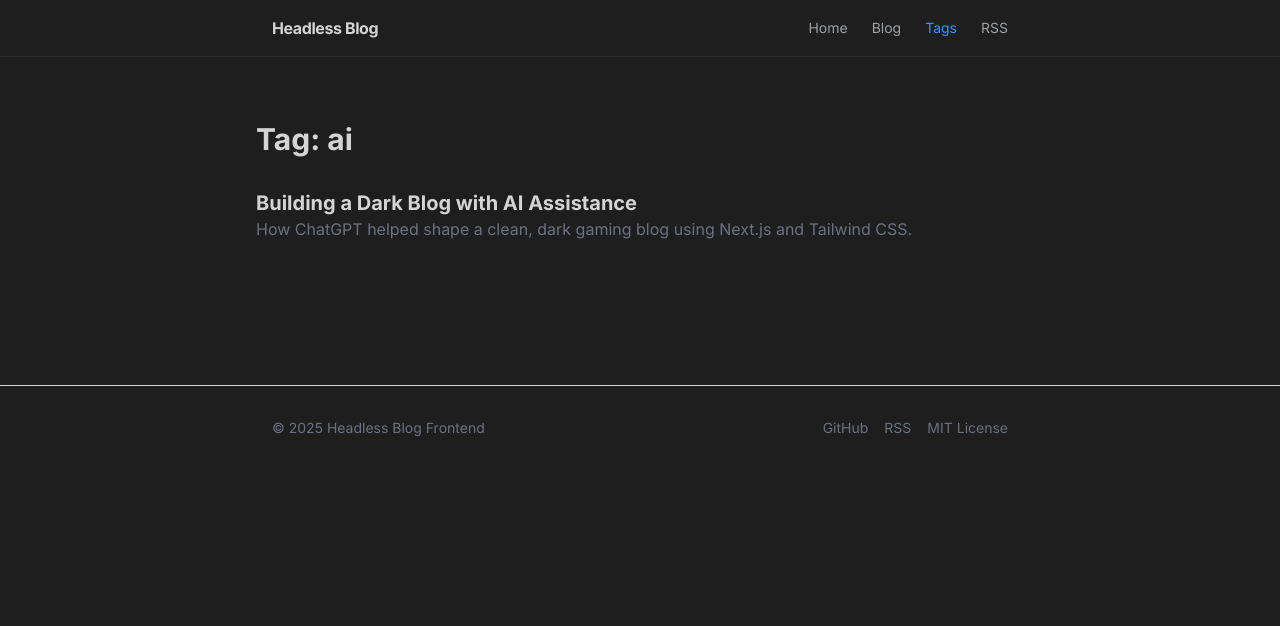
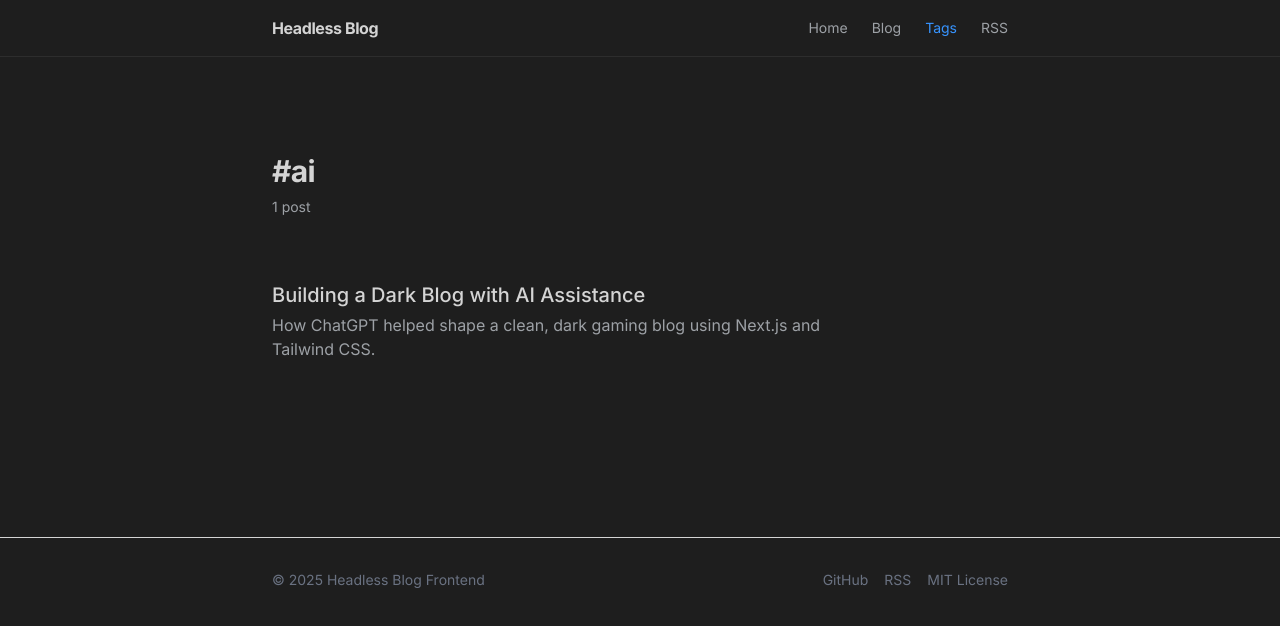
Before and after one commit to taman1990/headless-blog, a Next.js app: page /tags/ai in a window 1280 px wide. Shown: the top 626 px of the page. Built offline with nearby package versions, Linux system fonts and the light colour scheme.

Commit message:
Add Tags

```diff
--- a/src/app/tags/[tag]/page.tsx
+++ b/src/app/tags/[tag]/page.tsx
@@ -1,44 +1,67 @@
 import Link from "next/link";
 import { notFound } from "next/navigation";
-import { getAllTags, getPostsByTag } from "@/lib/posts";
+import { getAllPosts } from "@/lib/posts";
 
-export const dynamicParams = false;
+type Props = {
+  params: Promise<{
+    tag: string;
+  }>;
+};
 
-export async function generateStaticParams() {
-  const tags = getAllTags();
-  return tags.map((tag) => ({ tag }));
-}
+export default async function TagPage({ params }: Props) {
+  const { tag } = await params;
 
-export default function TagPage({
-  params,
-}: {
-  params: { tag: string };
-}) {
-  const posts = getPostsByTag(params.tag);
+  const posts = getAllPosts();
 
-  if (posts.length === 0) {
+  const filteredPosts = posts.filter((post) =>
+    post.tags?.includes(tag)
+  );
+
+  if (filteredPosts.length === 0) {
     notFound();
   }
 
   return (
-    <main className="max-w-3xl mx-auto py-16">
-      <h1 className="text-3xl font-bold mb-8">
-        Tag: {params.tag}
-      </h1>
+    <main className="max-w-3xl mx-auto px-4 py-24">
+      <header className="mb-16">
+        <h1 className="text-3xl font-semibold tracking-tight mb-2">
+          #{tag}
+        </h1>
+        <p className="text-text-secondary text-sm">
+          {filteredPosts.length} post
+          {filteredPosts.length > 1 ? "s" : ""}
+        </p>
+      </header>
 
-      <ul className="space-y-6">
-        {posts.map((post) => (
+      <ul className="space-y-12">
+        {filteredPosts.map((post) => (
           <li key={post.slug}>
             <Link
               href={`/blog/${post.slug}`}
-              className="text-xl font-semibold hover:underline"
+              className="block text-xl font-medium hover:text-accent transition-colors"
             >
               {post.title}
             </Link>
-            <p className="text-gray-500">{post.description}</p>
+
+            <p className="text-text-secondary mt-1 max-w-xl">
+              {post.description}
+            </p>
           </li>
         ))}
       </ul>
     </main>
   );
 }
+
+export async function generateStaticParams() {
+  const posts = getAllPosts();
+  const tags = new Set<string>();
+
+  posts.forEach((post) => {
+    post.tags?.forEach((tag) => tags.add(tag));
+  });
+
+  return Array.from(tags).map((tag) => ({
+    tag,
+  }));
+}
```
